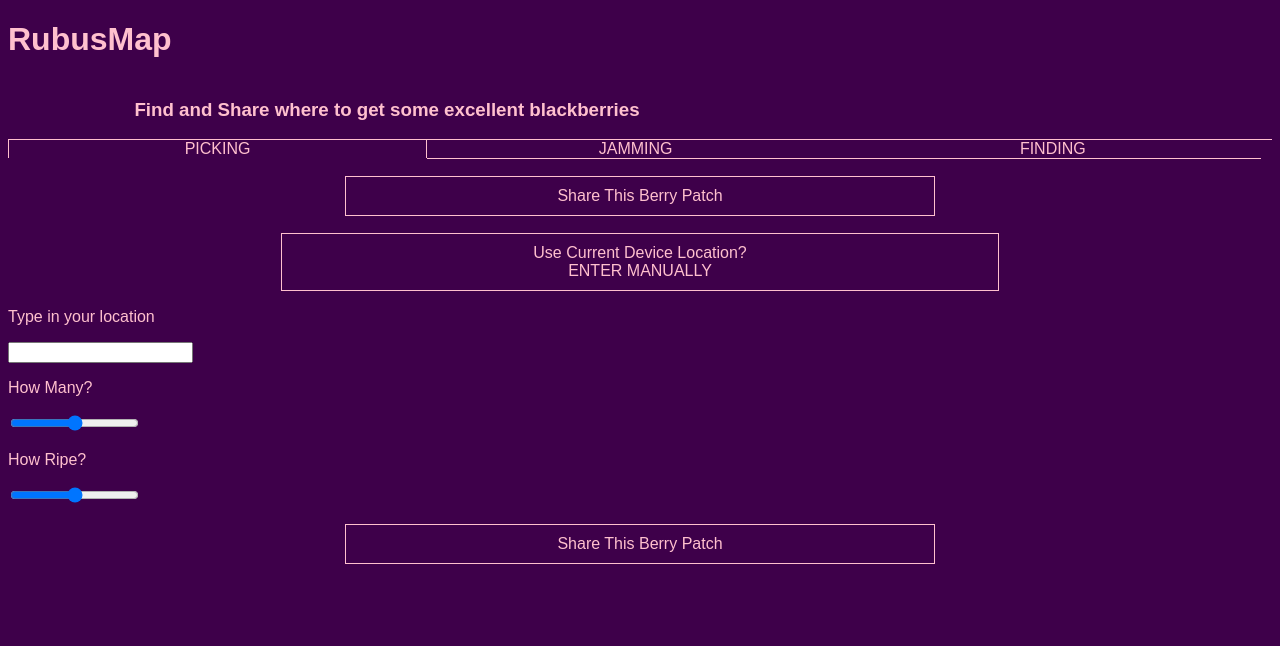
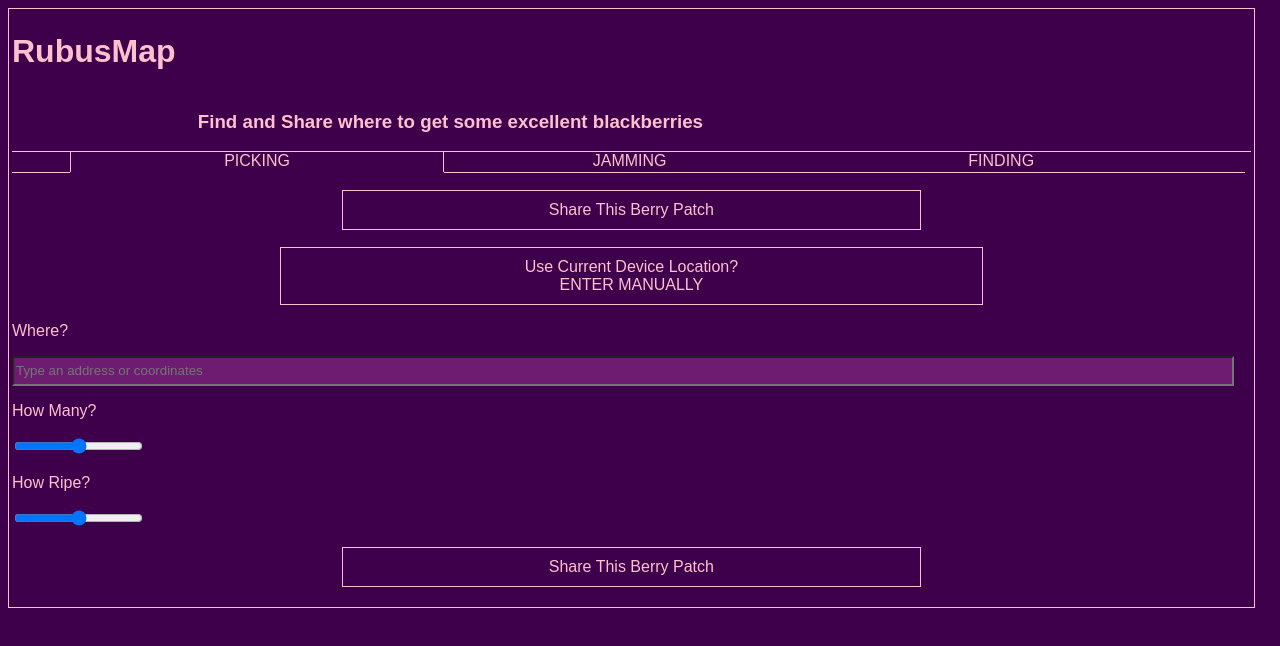
Before and after one commit to dmitrydwhite/rubus-map, a plain HTML site: page index.html in a window 1280 px wide. Both pictures are taken after a click on the element "PICKING". Drawn offline with Linux system fonts and the light colour scheme.

Commit message:
Mostly updating style and adding TODOs.

```diff
--- a/application.js
+++ b/application.js
@@ -1,7 +1,7 @@
 'use strict';
 
 var app = (function() {
-  var navClass;
+  var navClass = 'navbutton picking';
   var lastLoc;
 
   // Set an event listener for navbar buttons
@@ -21,6 +21,7 @@ var app = (function() {
       sharePatch();
     }
     else {
+    // TODO: Create templates for "jamming" and "finding"
       $('.content').remove();
       $('.navbar').after('<div class="content"></div>');
       $('.content').append('<div class="clear"></div>');
@@ -33,6 +34,7 @@ var app = (function() {
   };
 
   // Set Listeners and Methods for "Picking" tab
+  // TODO: Set Listeners and methods for other two tabs
 
   // Listener for toggling whether to use device
   // location for submit.
@@ -42,6 +44,8 @@ var app = (function() {
         $('.loc_switch').text('USING GPS');
         findDevice();
       } else {
+        $('.where').val('');
+        $('.where').attr('placeholder', 'Type an address or coordinates');
         $('.loc_switch').text('ENTER MANUALLY');
       }
     });
@@ -49,6 +53,7 @@ var app = (function() {
 
   // Function to find device's location
   var findDevice = function() {
+    $('.where').attr('placeholder', 'Using device GPS location...')
     navigator.geolocation.getCurrentPosition(function (position) {
       var latString = position.coords.latitude.toString().slice(0,6);
       var longString = position.coords.longitude.toString().slice(0,7);
@@ -63,11 +68,13 @@ var app = (function() {
     $('.button').click(function() {
       var patchData = {};
       patchData.loc = $('.where').val();
+      // TODO: Check for location type, convert to GPS
+      // coordinates as necessary before storing
       patchData.fecundity = $('.how_many').val();
       patchData.maturity = $('.how_ripe').val();
       patchData.nature = 'pick';
-      // TODO: Gather all data and submit to a database
-      alert('You are Fixing to Share Your Berries!');
+      // TODO: Add timestamp for data decay
+      // TODO: Submit gathered data to a database
       console.log(patchData);
     });
   };
--- a/index.html
+++ b/index.html
@@ -5,12 +5,14 @@
   <link rel="stylesheet" type="text/css" href="style.css">
 </head>
 <body>
+  <div class="container">
     <h1>RubusMap</h1>
     <div class="sub_title">
       <h3>Find and Share where to get some excellent blackberries</h3>
     </div>
     <div class="clear"></div>
     <div class="navbar">
+      <div class="navbuffer"></div>
       <div class="navbutton picking">
         PICKING
       </div>
@@ -20,7 +22,9 @@
       <div class="navbutton finding">
         FINDING
       </div>
+      <div class="navbuffer"></div>
       <div class="clear"></div>
+    </div>
   </div>
 
   <script type="text/javascript" src="jquery.js"></script>
--- a/rubus.js
+++ b/rubus.js
@@ -5,8 +5,9 @@ var rubusTemplate =
   '<div class="button">Share This Berry Patch</div>' +
   '<div class="toggler">Use Current Device Location?' +
   '<div class="loc_switch">ENTER MANUALLY</div></div>' +
-  '<p class="input_text">Type in your location</p>' +
-  '<input class="where" type="text">' +
+  '<p class="input_text">Where?</p>' +
+  '<input class="where" type="text" ' +
+  'placeholder="Type an address or coordinates">' +
   '<p>How Many?</p>' +
   '<input class="how_many" type="range">' +
   '<p>How Ripe?</p>' +
--- a/style.css
+++ b/style.css
@@ -1,14 +1,23 @@
-/*Set document style*/
+.clear {
+  clear: both;
+}
 
 body {
   background-color: #3e004a;
   font-family: Arial;
   color: #ffc0ce;
+  cursor: default;
 
 }
 
+.container {
+  width: 98%;
+  border: 1px solid #ffc0ce;
+  padding: 3px;
+}
+
 .sub_title {
-  width: 90%;
+  width: 85%;
   float: right;
 }
 
@@ -16,11 +25,19 @@ body {
   border-top: 1px solid #ffc0ce;
 }
 
+.navbuffer {
+  width: 4.7%;
+  border-bottom: 1px solid #ffc0ce;
+  min-height: 20px;
+  float: left;
+}
+
 .navbutton {
   text-align: center;
   border-bottom: 1px solid #ffc0ce;
-  width: 33%;
+  width: 30%;
   float: left;
+  min-height: 20px;
 }
 
 .nav_on {
@@ -59,6 +76,12 @@ body {
   width: 55%;
 }
 
-.clear {
-  clear: both;
+.where {
+  width: 98%;
+  background-color: #6D1C72;
+  line-height: 1.5rem;
 }
+
+.where:focus {
+  border: none;
+}
```
Also changed, not shown: README.md. Lines whose indentation alone changed are shown as unchanged.
